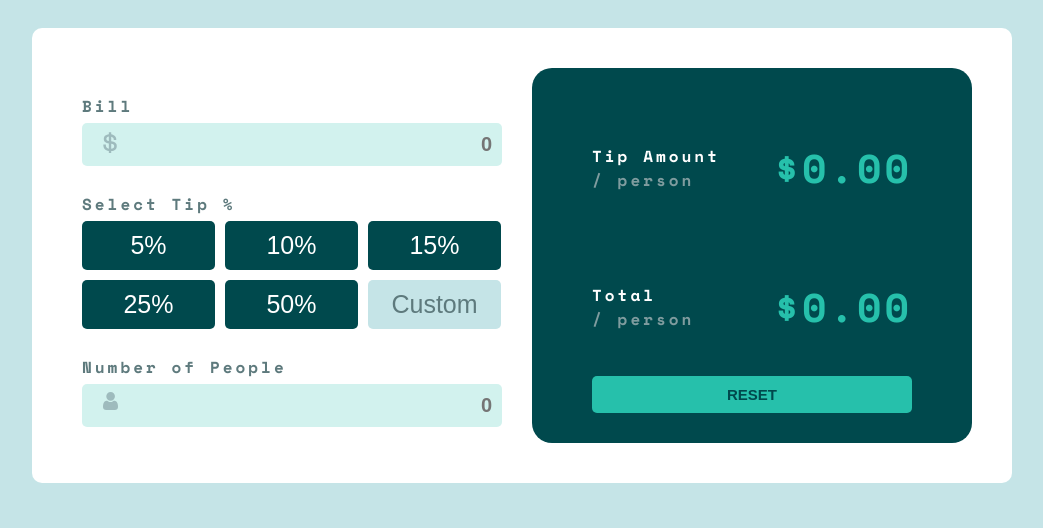
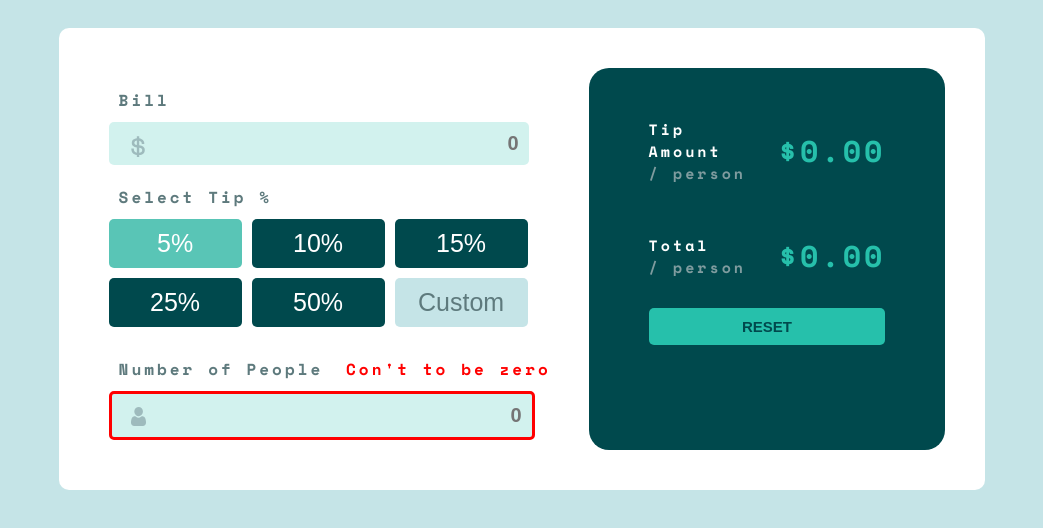
Before and after one commit to AmrOdhymi/tip-calculator-app-main, a plain HTML site: page index.html in a window 1280 px wide. Both pictures are taken after a click on the button "5%". Shown: the part 126-654 px from the top of the page, without its empty margins (118-1161 px from the left). Drawn offline with Linux system fonts and the light colour scheme.

Commit message:
combleted

```diff
--- a/Style/desktop-design-style.css
+++ b/Style/desktop-design-style.css
@@ -1,10 +1,3 @@
-   /* background-color:  hsl(183, 100%, 15%); */
-   /* background-color:  hsl(186, 14%, 43%); */
-   /* background-color:  hsl(184, 14%, 56%); */
-   /* background-color:  hsl(185, 41%, 84%); */
-   /* background-color:  hsl(189, 41%, 97%); */
-   /* background-color:  hsl(0, 0%, 100%); */
-
 
 body{
     margin: 50px auto;
@@ -28,7 +21,7 @@ input{
 .contener{
     background-color: white;
     border-radius: 10px;
-    width: 900px;
+    /* width: 900px; */
     display: flex;
     flex-direction: row;
     padding: 40px;
@@ -43,8 +36,9 @@ input{
 }
 .title{
     text-align: start;
-    margin-bottom: 5px;
+    margin: 10px;
     color: hsl(186, 14%, 43%);
+    position: relative;
 }
 
 .cross input{
@@ -64,7 +58,7 @@ input{
     position: absolute;
     width: 15px;
     left: 5%;
-    top: 60%;
+    top: 65%;
 }
 
 .cross input:focus{
@@ -103,8 +97,8 @@ input{
 }
 
 .tip-box input:hover{
-   background-color:  hsl(172, 48%, 56%);
-   color:  hsl(183, 100%, 15%);
+    background-color:  hsl(185, 41%, 84%);
+    color:  hsl(183, 100%, 15%);
 }
 
 
@@ -120,7 +114,7 @@ input[type=number]::-webkit-inner-spin-button{
 
 
 .rghit-side{
-    width: 450px;
+    /* width: 450px; */
     background-color: hsl(183, 100%, 15%);
     border-radius: 20px;
     display: flex;
@@ -135,18 +129,21 @@ input[type=number]::-webkit-inner-spin-button{
     justify-content: space-between;
 }
 .section-4 .amount p , .section-5 .price p{
-    font-size: 40px;
+    font-size: 30px;
     color:  hsl(172, 67%, 45%);
 }
 
 .type p{
     margin: 0;
+    font-size: 15px;
 }
 .type{
     /* margin-top: 20px; */
     display: flex;
     flex-direction: column;
     justify-content: center;
+    margin-right: 30px;
+    width: 100px;
 }
 
 .rghit-side input{
@@ -168,107 +165,21 @@ input[type=number]::-webkit-inner-spin-button{
 }
 
 
-.section-4 .amount p , .section-5 .price p{
 
+
+.not_zero{
+    visibility: hidden;
+}
+
+.section-3{
+    margin-top: 10px;
+}
+.section-3 .title{
+    margin-bottom: 10px;
+    display: inline-block;
 }
 
 
-
-
-
-
-
-
-
-
-
-
-
-
-
-
-
-
-/* body{
-    display: flex;
-    flex-direction: column;
-    align-items: center;
-    justify-content: center;
-    background-color: hsl(185, 41%, 84%);
-    font-weight: bold;
+.toggle-btn.active{
+    background-color:  hsl(172, 48%, 56%);
 }
-.logo{
-    margin-bottom: 20px;
-}
-.contener{
-    background-color: white;
-    border-radius: 10px;
-    width: 925px;
-
-    display: flex;
-    flex-direction: row;
-    text-align: center;
-    padding: 40px;
-    gap: 50px;
-}
-.left-side{
-    width: 50%;
-    display: flex;
-    flex-direction: column;
-}
-.title-p{
-    text-align: start;
-    margin: 5px;
-}
-
-.num input{
-    width: 100%;
-    padding: 15px;
-    border: none;
-    border-radius: 5px;
-    background-color: hsla(172, 67%, 45%, 0.208);
-    text-align: end;
-    font-weight: bold;
-    font-size: 20px;
-}
-.num{
-    position: relative;
-}
-.num img{
-    position: absolute;
-    width: 20px;
-    left: 5%;
-    top: 45%;
-}
-
-.num input:focus{
-    outline: none;
-    border: 3px solid hsl(172, 67%, 45%);
-}
-
-.tip{
-    margin: 20px 0px;
-    width: 100%;
-}
-
-.tip-box{
-    display: grid;
-    grid-template-columns: repeat(3, 30fr);
-    grid-template-rows: repeat(2, 50%);
-    gap: 10px;
-}
-.tip-box input{
-    padding: 10px;
-}
-
-
-.Number-People{
-    margin: 50px 0;
-}
-
-
-
-.rghit-side{
-    width: 50%;
-    background-color: hsl(183, 100%, 15%);
-} */
--- a/Style/middle-design-style.css
+++ b/Style/middle-design-style.css
@@ -28,14 +28,14 @@ input{
 .contener{
     background-color: white;
     border-radius: 10px;
-    width: 800px;
+    /* width: 800px; */
     display: flex;
     flex-direction: row;
     padding: 40px;
     gap: 20px;
 }
 .left-side{
-    /* width: 450px; */
+    width: 450px;
     display: flex;
     flex-direction: column;
     border-radius: 20px;
@@ -120,7 +120,7 @@ input[type=number]::-webkit-inner-spin-button{
 
 
 .rghit-side{
-    width: 450px;
+    /* width: 450px; */
     background-color: hsl(183, 100%, 15%);
     border-radius: 20px;
     display: flex;
@@ -148,6 +148,7 @@ input[type=number]::-webkit-inner-spin-button{
     display: flex;
     flex-direction: column;
     justify-content: center;
+    margin-right: 30px;
 }
 
 .rghit-side input{
@@ -158,6 +159,7 @@ input[type=number]::-webkit-inner-spin-button{
    font-size: 15px;
    font-weight: bold;
    color:  hsl(183, 100%, 15%);
+   margin-top: 50px;
 }
 
 
@@ -167,3 +169,15 @@ input[type=number]::-webkit-inner-spin-button{
 .type p:nth-child(2){
     color:  hsl(184, 14%, 56%);
 }
+
+.not_zero{
+    visibility: hidden;
+}
+
+.section-3{
+    margin-top: 10px;
+}
+.section-3 .title{
+    margin-bottom: 10px;
+    display: inline-block;
+}
--- a/Style/mobile-design-style.css
+++ b/Style/mobile-design-style.css
@@ -19,7 +19,7 @@ input{
 .contener{
     background-color: white;
     border-radius: 10px;
-    width: 375px;
+    /* width: 375px; */
     display: flex;
     flex-direction: column;
     padding: 40px;
@@ -52,6 +52,7 @@ input{
 }
 .cross{
     position: relative;
+    margin: auto;
 }
 .cross img{
     position: absolute;
@@ -71,8 +72,9 @@ input{
 
 
 .section-2{
-    margin: 10px 0px 50px;
+    margin: 10px auto 50px;
     position: relative;
+    width: 355px;
 }
 
 .tip-box{
@@ -96,8 +98,8 @@ input{
 }
 
 .tip-box input:hover{
-   background-color:  hsl(172, 48%, 56%);
-   color:  hsl(183, 100%, 15%);
+    background-color:  hsl(185, 41%, 84%);
+    color:  hsl(183, 100%, 15%);
 }
 
 
@@ -140,6 +142,8 @@ input[type=number]::-webkit-inner-spin-button{
     display: flex;
     flex-direction: column;
     justify-content: center;
+    margin-right: 20px;
+    width: 100px;
 }
 
 .rghit-side input{
@@ -161,6 +165,32 @@ input[type=number]::-webkit-inner-spin-button{
 }
 
 
-.section-4 .amount p , .section-5 .price p{
 
+
+
+
+.not_zero{
+    visibility: hidden;
 }
+
+.section-3{
+    margin-top: 10px;
+    display: flex;
+    flex-direction: column;
+}
+.section-3 .title{
+    margin-bottom: 10px;
+    display: inline-block;
+}
+
+
+.tow_span{
+    display: flex;
+    justify-content: space-between;
+}
+
+
+
+.toggle-btn.active{
+    background-color:  hsl(172, 48%, 56%);
+}
--- a/index.html
+++ b/index.html
@@ -5,9 +5,9 @@
   <meta name="viewport" content="width=device-width, initial-scale=1.0"> <!-- displays site properly based on user's device -->
 
   <link rel="icon" type="image/png" sizes="32x32" href="./images/favicon-32x32.png">
-  <link rel="stylesheet" href="Style/desktop-design-style.css" media="(min-width:980px)">
-  <link rel="stylesheet" href="Style/middle-design-style.css" media="(min-width:880px) and (max-width:979px)">
-  <link rel="stylesheet" href="Style/mobile-design-style.css" media="(max-width:879px)">
+  <link rel="stylesheet" href="Style/desktop-design-style.css" media="(min-width:950px)">
+  <!-- <link rel="stylesheet" href="Style/middle-design-style.css" media="(min-width:880px) and (max-width:979px)"> -->
+  <link rel="stylesheet" href="Style/mobile-design-style.css" media="(max-width:950px)">
   <title>Frontend Mentor | Tip calculator app</title>
   <style>
     @font-face{
@@ -33,32 +33,32 @@
 
             <div class="section-1 cross">
               <p class="title">Bill</p>
-              <input type="number" min="0" placeholder="0">
+              <input class="bill" type="number" min="0" placeholder="0">
               <img src="images/icon-dollar.svg" alt="">
             </div>
 
             <div class="section-2">
               <p class="title">Select Tip %</p>
               <div class="tip-box">
-                <input type="button" value="5%">
-                <input type="button" value="10%">
-                <input type="button" value="15%">
-                <input type="button" value="25%">
-                <input type="button" value="50%">
-                <input style="background-color: hsl(185, 41%, 84%); color: hsl(183, 100%, 15%); text-align: end;" type="number" min="0" max="100" step="1"= placeholder="Custom">
+                <input class="toggle-btn"  type="button" value="5%">
+                <input class="toggle-btn"  type="button" value="10%">
+                <input class="toggle-btn"  type="button" value="15%">
+                <input class="toggle-btn"  type="button" value="25%">
+                <input class="toggle-btn"  type="button" value="50%">
+                <input class="tip_num" style="background-color: hsl(185, 41%, 84%); color: hsl(183, 100%, 15%); text-align: end;" type="number" min="0" max="100" step="1"= placeholder="Custom">
               </div>
             </div>
 
             <div class="section-3 cross">
-              <p class="title">Number of People</p>
-              <input type="number" min="0" step="1" placeholder="0">
+              <div class="tow_span">
+                <span class="title">Number of People</span>
+                <span class="not_zero">Con't to be zero</span>
+              </div>
+              <input class="People_num" type="number" min="0" step="1" placeholder="0">
               <img src="images/icon-person.svg">
             </div>
 
         </div>
-
-
-
 
 
 
@@ -93,113 +93,13 @@
       </div>
 
 
-      <input type="button" value="RESET">
+      <input class="reset" type="button" value="RESET">
 
     </div>
 
   </div>
 
-
-
-
-  <!-- <img class="logo" src="images/logo.svg" alt="">
-
-  <div class="contener">
-
-    <div class="left-side">
-
-        <div class="bill num">
-          <p class="title-p">Bill</p>
-          <input type="text">
-          <img src="images/icon-dollar.svg" alt="">
-        </div>
-
-        <div class="tip">
-          <p class="title-p">Select Tip %</p>
-          <div class="tip-box">
-            <input type="button" value="5%">
-            <input type="button" value="10%">
-            <input type="button" value="15%">
-            <input type="button" value="25%">
-            <input type="button" value="50%">
-            <input type="text" placeholder="Custom">
-          </div>
-        </div>
-
-        <div class="Number-People num">
-          <p class="title-p">Number of People</p>
-          <input type="text">
-          <img src="images/icon-person.svg">
-        </div>
-
-    </div>
-
-
-
-    <div class="rghit-side">
-
-      <div class="tip-amount">
-        <div class="type">
-          <p>Tip Amount</p>
-          <p>/ person</p>
-        </div>
-
-        <div class="amount">
-          <p class="amount-price">0.00</p>
-          <img src="images/icon-dollar.svg" alt="">
-        </div>
-      </div>
-
-
-
-      <div class="total">
-        <div class="type">
-          <p>Total</p>
-          <p>/ person</p>
-        </div>
-
-        <div class="price">
-          <p class="all-price">0.00</p>
-          <img src="images/icon-dollar.svg" alt="">
-        </div>
-      </div>
-
-
-      <input type="button" value="Reset">
-
-    </div>
-
-  </div> -->
-
-
-
-
-
-
-
-
-
-
-
-  <!-- Bill
-
-  Select Tip %
-  5%
-  10%
-  15%
-  25%
-  50%
-  Custom
-
-  Number of People
-
-  Tip Amount
-  / person
-
-  Total
-  / person
-
-  Reset -->
+<script src="script/main.js"></script>
 
 </body>
 </html>
--- /dev/null
+++ b/script/main.js
@@ -0,0 +1,72 @@
+
+let billNum = 0;
+let tipNUm = 0;
+let peopleNUM = 0;
+let btnVal = 0
+
+let bill = document.querySelector(".bill")
+let tip_num = document.querySelector(".tip_num")
+let People_num = document.querySelector(".People_num")
+let reset = document.querySelector(".reset")
+let all_price = document.querySelector(".all-price")
+let amount_price= document.querySelector(".amount-price")
+let buttons = document.querySelectorAll('.toggle-btn');
+
+buttons.forEach((button) => {
+    button.addEventListener('click', () => {
+        buttons.forEach(btn => btn.classList.remove('active'));
+        button.classList.add('active');
+
+                btnVal = parseInt(button.value)
+                calculate();
+    });
+});
+
+
+bill.addEventListener("input",  (e) => {
+    billNum = parseFloat(event.target.value);
+    calculate();
+});
+
+tip_num.addEventListener("input",  (e) => {
+    buttons.forEach(btn => btn.classList.remove('active'));
+    btnVal = parseFloat(event.target.value);
+    calculate();
+});
+
+People_num.addEventListener("input",  (e) => {
+    peopleNUM = parseInt(event.target.value);
+    calculate();
+});
+
+
+function calculate() {
+    if(peopleNUM <= 0){
+        all_price.innerHTML = "$0.00";
+        amount_price.innerHTML = "$0.00";
+        People_num.style.cssText = "border: 3px solid red;"
+        document.querySelector(".not_zero").style.cssText = "visibility: visible; color: red"
+    } else{
+        People_num.style.cssText = People_num.style
+        document.querySelector(".not_zero").style.cssText = "visibility: hidden;"
+        const tipAmount = billNum * (btnVal / 100);
+        const total_Person = (billNum + btnVal) / peopleNUM;
+
+
+    all_price.innerHTML ="$" + total_Person.toFixed(2);
+    amount_price.innerHTML ="$" +  tipAmount.toFixed(2);
+    }
+
+}
+
+
+
+
+reset.addEventListener("click",  (e) => {
+    all_price.innerHTML = "$0.00";
+    amount_price.innerHTML = "$0.00";
+    bill.value= "";
+    People_num.value= "";
+    tip_num.value = ""
+    buttons.forEach(btn => btn.classList.remove('active'));
+});
```
